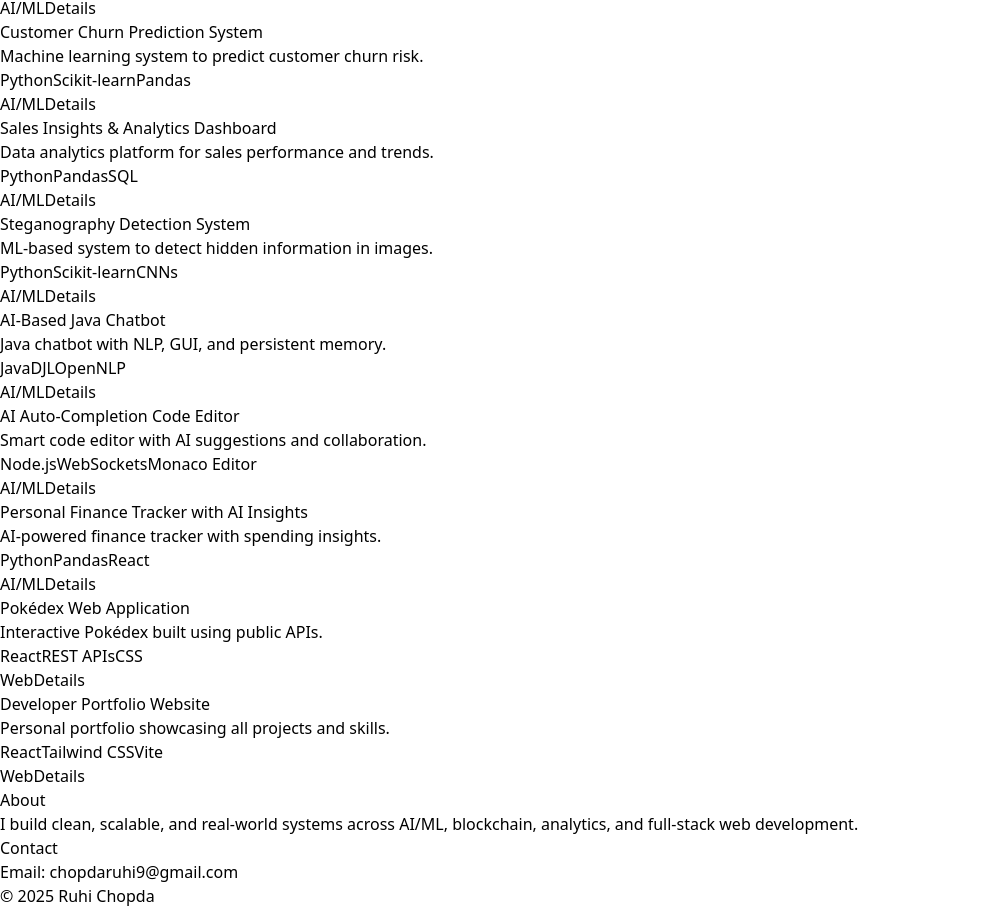
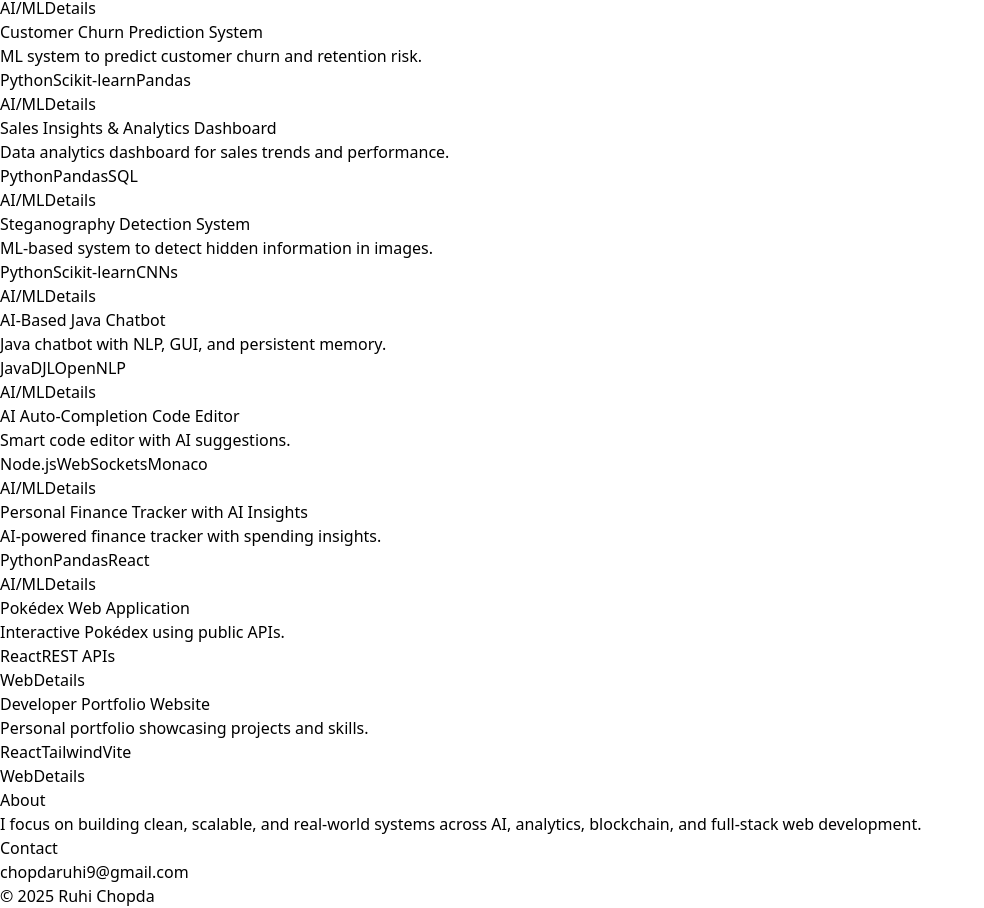
Before and after one commit to RuhiChopda/portfolio, a React (Vite) app: page / in a window 1280 px wide. Shown: the part 556-1464 px from the top of the page, without its empty margins (0-984 px from the left). Built offline with nearby package versions, Linux system fonts and the light colour scheme.

Commit message:
Update App.jsx

```diff
--- a/src/App.jsx
+++ b/src/App.jsx
@@ -1,6 +1,4 @@
 import React, { useState, useEffect } from "react";
-
-/* ===================== PROJECT DATA ===================== */
 
 const PROJECTS = [
   {
@@ -15,10 +13,7 @@ const PROJECTS = [
       "Collateral management and interest logic",
       "Wallet authentication & on-chain events",
     ],
-    repo: "#",
-    demo: null,
   },
-
   {
     id: "plant-disease",
     title: "AI-Powered Plant Disease Detection System",
@@ -29,154 +24,108 @@ const PROJECTS = [
     highlights: [
       "Custom CNN architecture",
       "Disease severity classification",
-      "Prevention & treatment recommendations",
+      "Treatment recommendations",
     ],
-    repo: "#",
-    demo: null,
   },
-
   {
     id: "customer-churn",
     title: "Customer Churn Prediction System",
     domain: "AI/ML",
-    featured: false,
-    short: "Machine learning system to predict customer churn risk.",
-    tech: ["Python", "Scikit-learn", "Pandas", "Matplotlib"],
+    short: "ML system to predict customer churn and retention risk.",
+    tech: ["Python", "Scikit-learn", "Pandas"],
     highlights: [
       "Customer behavior analysis",
       "Binary classification models",
-      "Business-oriented insights",
+      "Business-focused insights",
     ],
-    repo: "#",
-    demo: null,
   },
-
   {
     id: "sales-insights",
     title: "Sales Insights & Analytics Dashboard",
     domain: "AI/ML",
-    featured: false,
-    short: "Data analytics platform for sales performance and trends.",
-    tech: ["Python", "Pandas", "SQL", "Power BI / Tableau"],
+    short: "Data analytics dashboard for sales trends and performance.",
+    tech: ["Python", "Pandas", "SQL", "Power BI"],
     highlights: [
       "Sales trend analysis",
-      "Region & product-wise performance",
+      "Region & product-wise insights",
       "Interactive dashboards",
     ],
-    repo: "#",
-    demo: null,
   },
-
   {
     id: "steganography",
     title: "Steganography Detection System",
     domain: "AI/ML",
-    featured: false,
     short: "ML-based system to detect hidden information in images.",
     tech: ["Python", "Scikit-learn", "CNNs"],
     highlights: [
       "Feature extraction techniques",
-      "Multiple experimental models",
-      "Research paper & academic report",
+      "Research & academic report",
     ],
-    repo: "#",
-    demo: null,
   },
-
   {
     id: "java-chatbot",
     title: "AI-Based Java Chatbot",
     domain: "AI/ML",
-    featured: false,
     short: "Java chatbot with NLP, GUI, and persistent memory.",
     tech: ["Java", "DJL", "OpenNLP", "SQLite"],
     highlights: [
       "GUI-based chatbot",
       "Conversation memory storage",
-      "Intent recognition",
     ],
-    repo: "#",
-    demo: null,
   },
-
   {
     id: "code-editor",
     title: "AI Auto-Completion Code Editor",
     domain: "AI/ML",
-    featured: false,
-    short: "Smart code editor with AI suggestions and collaboration.",
-    tech: ["Node.js", "WebSockets", "Monaco Editor", "REST APIs"],
+    short: "Smart code editor with AI suggestions.",
+    tech: ["Node.js", "WebSockets", "Monaco"],
     highlights: [
       "AI-assisted auto-completion",
       "Real-time collaboration",
-      "Syntax & error detection",
     ],
-    repo: "#",
-    demo: null,
   },
-
   {
     id: "finance-tracker",
     title: "Personal Finance Tracker with AI Insights",
     domain: "AI/ML",
-    featured: false,
     short: "AI-powered finance tracker with spending insights.",
     tech: ["Python", "Pandas", "React", "MySQL"],
     highlights: [
       "Spending pattern analysis",
       "Predictive insights",
-      "Dashboard visualizations",
     ],
-    repo: "#",
-    demo: null,
   },
-
   {
     id: "pokedex",
     title: "Pokédex Web Application",
     domain: "Web",
-    featured: false,
-    short: "Interactive Pokédex built using public APIs.",
-    tech: ["React", "REST APIs", "CSS"],
+    short: "Interactive Pokédex using public APIs.",
+    tech: ["React", "REST APIs"],
     highlights: [
       "Dynamic Pokémon data",
-      "Search & filter functionality",
-      "Responsive UI",
+      "Search & filter UI",
     ],
-    repo: "#",
-    demo: null,
   },
-
   {
     id: "portfolio",
     title: "Developer Portfolio Website",
     domain: "Web",
-    featured: false,
-    short: "Personal portfolio showcasing all projects and skills.",
-    tech: ["React", "Tailwind CSS", "Vite"],
+    short: "Personal portfolio showcasing projects and skills.",
+    tech: ["React", "Tailwind", "Vite"],
     highlights: [
       "Project filtering & modals",
-      "Dark / light mode",
-      "Responsive modern UI",
+      "Dark / light theme",
     ],
-    repo: "#",
-    demo: null,
   },
 ];
 
-/* ===================== UI COMPONENTS ===================== */
-
 function Tag({ children }) {
-  return (
-    <span className="px-2 py-1 text-sm rounded-full border border-gray-300 dark:border-gray-700">
-      {children}
-    </span>
-  );
+  return <span className="tag">{children}</span>;
 }
 
 function Navbar({ theme, setTheme }) {
   return (
-    <nav className="w-full py-4 flex justify-between items-center">
+    <nav className="flex justify-between items-center py-4">
       <div className="text-xl font-bold">Ruhi Chopda</div>
       <div className="flex gap-4 items-center">
         <a href="#projects">Projects</a>
@@ -184,7 +133,7 @@ function Navbar({ theme, setTheme }) {
         <a href="#contact">Contact</a>
         <button
           onClick={() => setTheme(theme === "dark" ? "light" : "dark")}
-          className="px-3 py-1 border rounded"
+          className="btn-outline"
         >
           {theme === "dark" ? "Light" : "Dark"}
         </button>
@@ -193,73 +142,21 @@ function Navbar({ theme, setTheme }) {
   );
 }
 
-function Hero() {
-  return (
-    <header className="py-12">
-      <h1 className="text-4xl font-extrabold">Hi — I’m Ruhi Chopda</h1>
-      <p className="mt-3 text-lg max-w-xl">
-        I build end-to-end systems across <strong>AI/ML</strong>,{" "}
-        <strong>Blockchain</strong>, and <strong>Full-Stack Web</strong>.
-      </p>
-      <div className="mt-6 flex gap-3">
-        <a href="#projects" className="px-4 py-2 bg-sky-600 text-white rounded">
-          View Projects
-        </a>
- <a
-  href="/Ruhi_Chopda_Resume_Updated.pdf"
-  download
-  className="px-4 py-2 border rounded"
->
-  Download Resume
-</a>
-
-      </div>
-    </header>
-  );
-}
-
-function Filters({ domains, active, setActive }) {
-  return (
-    <div className="flex gap-2 flex-wrap">
-      <button
-        onClick={() => setActive("All")}
-        className={`px-3 py-1 rounded ${
-          active === "All" ? "bg-sky-600 text-white" : "border"
-        }`}
-      >
-        All
-      </button>
-      {domains.map((d) => (
-        <button
-          key={d}
-          onClick={() => setActive(d)}
-          className={`px-3 py-1 rounded ${
-            active === d ? "bg-sky-600 text-white" : "border"
-          }`}
-        >
-          {d}
-        </button>
-      ))}
-    </div>
-  );
-}
-
 function ProjectCard({ p, onOpen }) {
   return (
-    <div className="p-4 border rounded hover:shadow-sm">
+    <div className="card">
       <h3 className="font-semibold">{p.title}</h3>
-      <p className="mt-2 text-sm text-gray-600 dark:text-gray-300">{p.short}</p>
+      <p className="mt-2 text-sm text-slate-400">{p.short}</p>
+
       <div className="mt-3 flex gap-2 flex-wrap">
         {p.tech.slice(0, 3).map((t) => (
           <Tag key={t}>{t}</Tag>
         ))}
       </div>
+
       <div className="mt-4 flex justify-between items-center">
-        <span className="text-xs text-gray-500">{p.domain}</span>
-        <button
-          onClick={() => onOpen(p)}
-          className="text-sm px-3 py-1 border rounded"
-        >
+        <span className="text-xs text-slate-500">{p.domain}</span>
+        <button onClick={() => onOpen(p)} className="btn-outline">
           Details
         </button>
       </div>
@@ -272,84 +169,83 @@ function ProjectModal({ project, onClose }) {
 
   return (
     <div className="fixed inset-0 bg-black/40 flex items-center justify-center z-50">
-      <div className="bg-white dark:bg-gray-900 p-6 rounded-lg w-11/12 md:w-3/4 lg:w-1/2">
-        <div className="flex justify-between">
-          <h2 className="text-2xl font-bold">{project.title}</h2>
-          <button onClick={onClose} className="border px-2 py-1 rounded">
-            Close
-          </button>
+      <div className="bg-slate-950 border border-slate-800 rounded-xl p-6 w-11/12 md:w-1/2">
+        <div className="flex justify-between items-center">
+          <h2 className="text-xl font-bold">{project.title}</h2>
+          <button onClick={onClose} className="btn-outline">Close</button>
         </div>
 
-        <h4 className="mt-4 font-semibold">Highlights</h4>
-        <ul className="list-disc ml-6 mt-2 text-sm">
+        <ul className="list-disc ml-6 mt-4 text-sm">
           {project.highlights.map((h, i) => (
             <li key={i}>{h}</li>
           ))}
         </ul>
-
-        <h4 className="mt-4 font-semibold">Tech</h4>
-        <div className="mt-2 flex gap-2 flex-wrap">
-          {project.tech.map((t) => (
-            <Tag key={t}>{t}</Tag>
-          ))}
-        </div>
-
-        <div className="mt-6 flex gap-3">
-          {project.repo && (
-            <a href={project.repo} className="px-4 py-2 border rounded">
-              View Code
-            </a>
-          )}
-          <span className="px-4 py-2 border rounded text-gray-500">
-            Demo Unavailable
-          </span>
-        </div>
       </div>
     </div>
   );
 }
-
-/* ===================== APP ===================== */
 
 export default function App() {
   const [theme, setTheme] = useState("light");
   const [filter, setFilter] = useState("All");
   const [open, setOpen] = useState(null);
 
-  const domains = Array.from(new Set(PROJECTS.map((p) => p.domain)));
-  const featured = PROJECTS.filter((p) => p.featured);
+  const domains = ["All", ...new Set(PROJECTS.map(p => p.domain))];
+  const visible = filter === "All" ? PROJECTS : PROJECTS.filter(p => p.domain === filter);
+  const featured = PROJECTS.filter(p => p.featured);
 
   useEffect(() => {
     document.documentElement.classList.toggle("dark", theme === "dark");
   }, [theme]);
 
-  const visible =
-    filter === "All"
-      ? PROJECTS
-      : PROJECTS.filter((p) => p.domain === filter);
+  return (
+    <div className="page">
+      <Navbar theme={theme} setTheme={setTheme} />
 
-  return (
-    <div className="min-h-screen px-6 md:px-20 py-6 bg-white dark:bg-gray-950 text-gray-900 dark:text-gray-100">
-      <Navbar theme={theme} setTheme={setTheme} />
-      <Hero />
+      <section className="py-12">
+        <h1 className="text-4xl font-extrabold">Hi — I’m Ruhi Chopda</h1>
+        <p className="mt-3 max-w-xl text-slate-400">
+          I build end-to-end systems across AI/ML, Blockchain, and Full-Stack Web.
+        </p>
+        <div className="mt-6 flex gap-3">
+          <a href="#projects" className="btn-primary">View Projects</a>
+          <a
+            href={`${import.meta.env.BASE_URL}Ruhi_Chopda_Resume_Updated.pdf`}
+            download
+            className="btn-outline"
+          >
+            Download Resume
+          </a>
+        </div>
+      </section>
 
       <section className="mt-10">
         <h2 className="text-2xl font-bold">Featured Projects</h2>
-        <div className="mt-6 grid grid-cols-1 md:grid-cols-2 gap-4">
-          {featured.map((p) => (
+        <div className="grid md:grid-cols-2 gap-4 mt-6">
+          {featured.map(p => (
             <ProjectCard key={p.id} p={p} onOpen={setOpen} />
           ))}
         </div>
       </section>
 
       <section id="projects" className="mt-12">
-        <div className="flex items-center justify-between">
+        <div className="flex justify-between items-center">
           <h2 className="text-2xl font-bold">Projects</h2>
-          <Filters domains={domains} active={filter} setActive={setFilter} />
+          <div className="flex gap-2 flex-wrap">
+            {domains.map(d => (
+              <button
+                key={d}
+                onClick={() => setFilter(d)}
+                className={`filter-btn ${filter === d ? "filter-btn-active" : ""}`}
+              >
+                {d}
+              </button>
+            ))}
+          </div>
         </div>
 
-        <div className="mt-6 grid grid-cols-1 md:grid-cols-2 lg:grid-cols-3 gap-4">
-          {visible.map((p) => (
+        <div className="grid md:grid-cols-2 lg:grid-cols-3 gap-4 mt-6">
+          {visible.map(p => (
             <ProjectCard key={p.id} p={p} onOpen={setOpen} />
           ))}
         </div>
@@ -357,23 +253,22 @@ export default function App() {
 
       <section id="about" className="mt-12 max-w-2xl">
         <h2 className="text-2xl font-bold">About</h2>
-        <p className="mt-3">
-          I build clean, scalable, and real-world systems across AI/ML,
-          blockchain, analytics, and full-stack web development.
+        <p className="mt-3 text-slate-400">
+          I focus on building clean, scalable, and real-world systems across AI,
+          analytics, blockchain, and full-stack web development.
         </p>
       </section>
 
       <section id="contact" className="mt-12">
         <h2 className="text-2xl font-bold">Contact</h2>
         <p className="mt-2">
-          Email:{" "}
           <a href="mailto:chopdaruhi9@gmail.com" className="underline">
             chopdaruhi9@gmail.com
           </a>
         </p>
       </section>
 
-      <footer className="mt-12 border-t pt-6 text-sm text-gray-500">
+      <footer className="mt-12 border-t border-slate-800 pt-6 text-sm text-slate-500">
         © {new Date().getFullYear()} Ruhi Chopda
       </footer>
 
```
